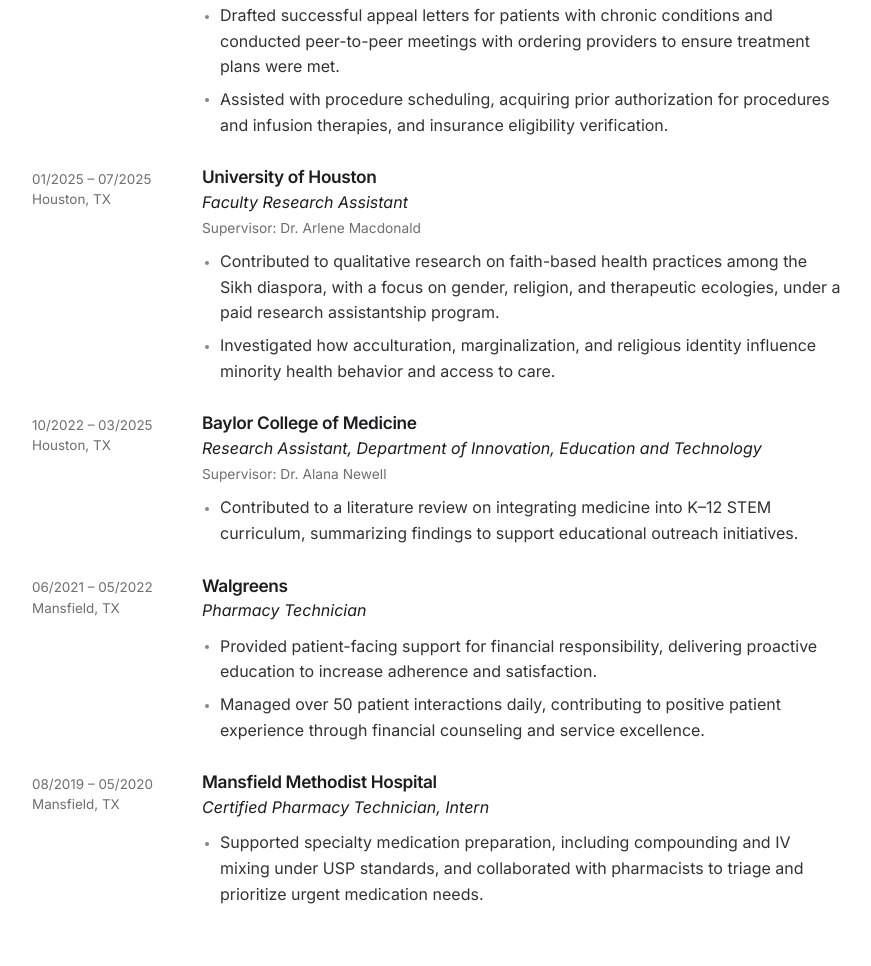
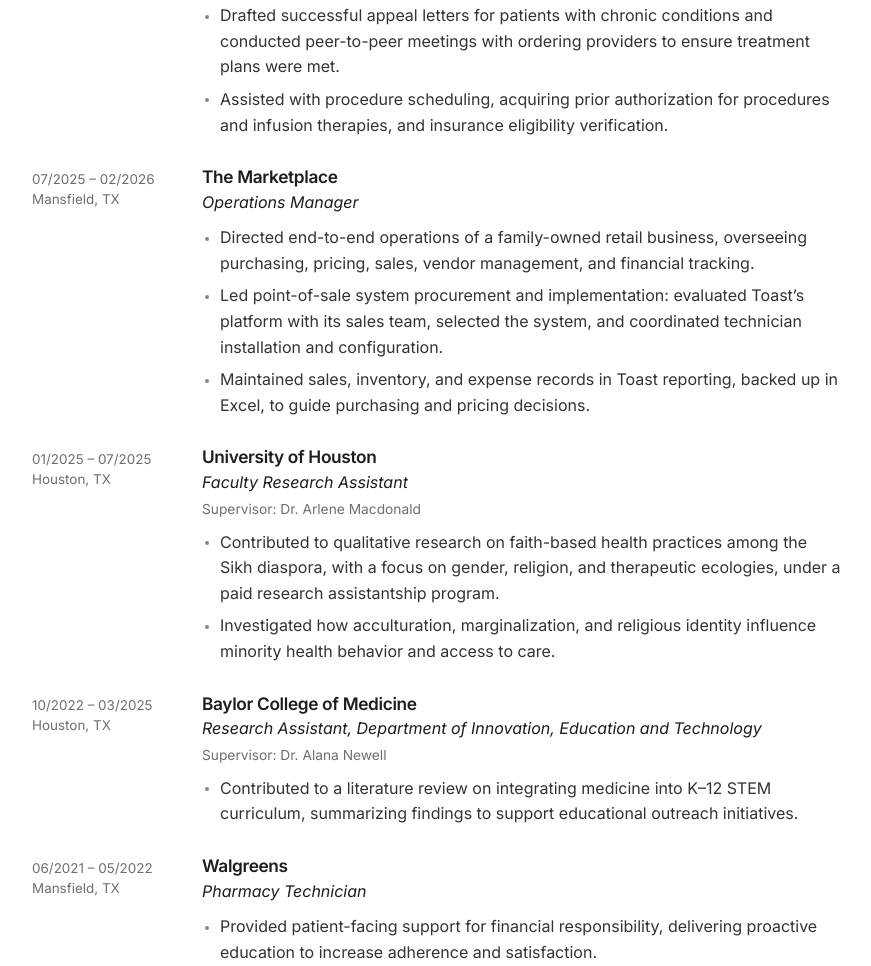
Before and after one commit to taduua-droid/Portfolio, a plain HTML site: page cv.html in a window 1280 px wide. Shown: the part 1004-1970 px from the top of the page, without its empty margins (350-1221 px from the left). Drawn offline with Linux system fonts and the light colour scheme.

Commit message:
CV: add The Marketplace (Operations Manager) to page and PDF

```diff
--- a/cv.html
+++ b/cv.html
@@ -52,6 +52,13 @@
       <li>Roomed patients, recorded vitals, and documented chief complaints and medication lists in EHR to prepare for provider encounters.</li>
       <li>Drafted successful appeal letters for patients with chronic conditions and conducted peer-to-peer meetings with ordering providers to ensure treatment plans were met.</li>
       <li>Assisted with procedure scheduling, acquiring prior authorization for procedures and infusion therapies, and insurance eligibility verification.</li>
+    </ul></div></div>
+  <div class="cv-item"><p class="cv-when">07/2025 – 02/2026<br>Mansfield, TX</p><div>
+    <h3>The Marketplace</h3><p class="cv-role">Operations Manager</p>
+    <ul>
+      <li>Directed end-to-end operations of a family-owned retail business, overseeing purchasing, pricing, sales, vendor management, and financial tracking.</li>
+      <li>Led point-of-sale system procurement and implementation: evaluated Toast’s platform with its sales team, selected the system, and coordinated technician installation and configuration.</li>
+      <li>Maintained sales, inventory, and expense records in Toast reporting, backed up in Excel, to guide purchasing and pricing decisions.</li>
     </ul></div></div>
   <div class="cv-item"><p class="cv-when">01/2025 – 07/2025<br>Houston, TX</p><div>
     <h3>University of Houston</h3><p class="cv-role">Faculty Research Assistant</p><p class="cv-sup">Supervisor: Dr. Arlene Macdonald</p>
```
Also changed, not shown: 1 other file.
